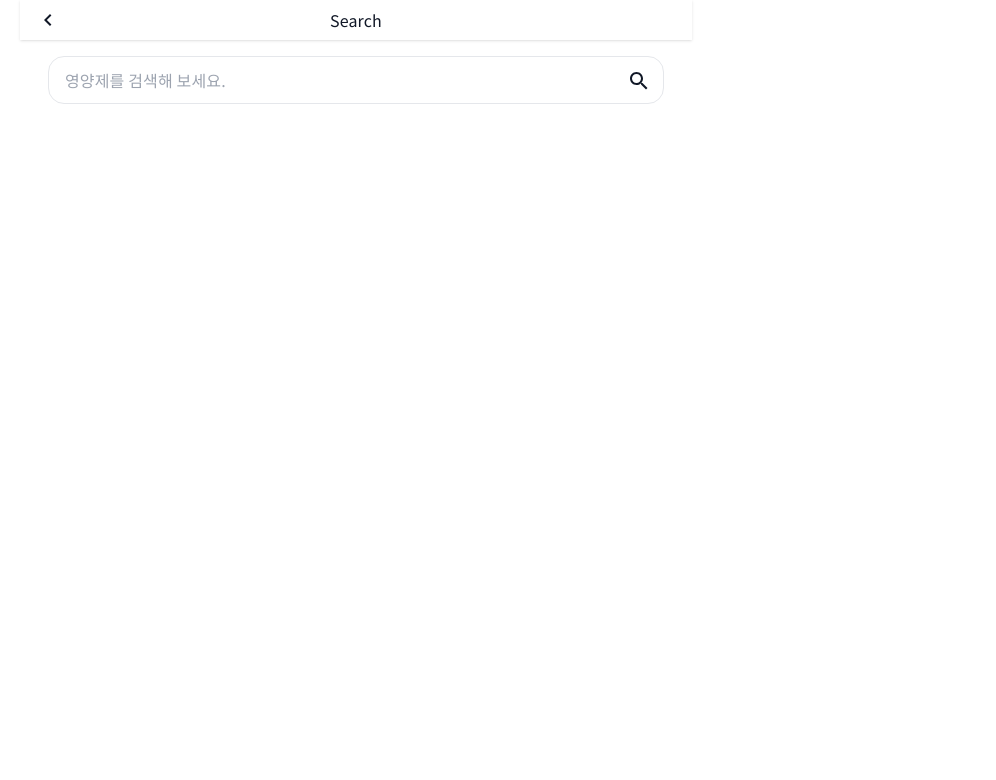
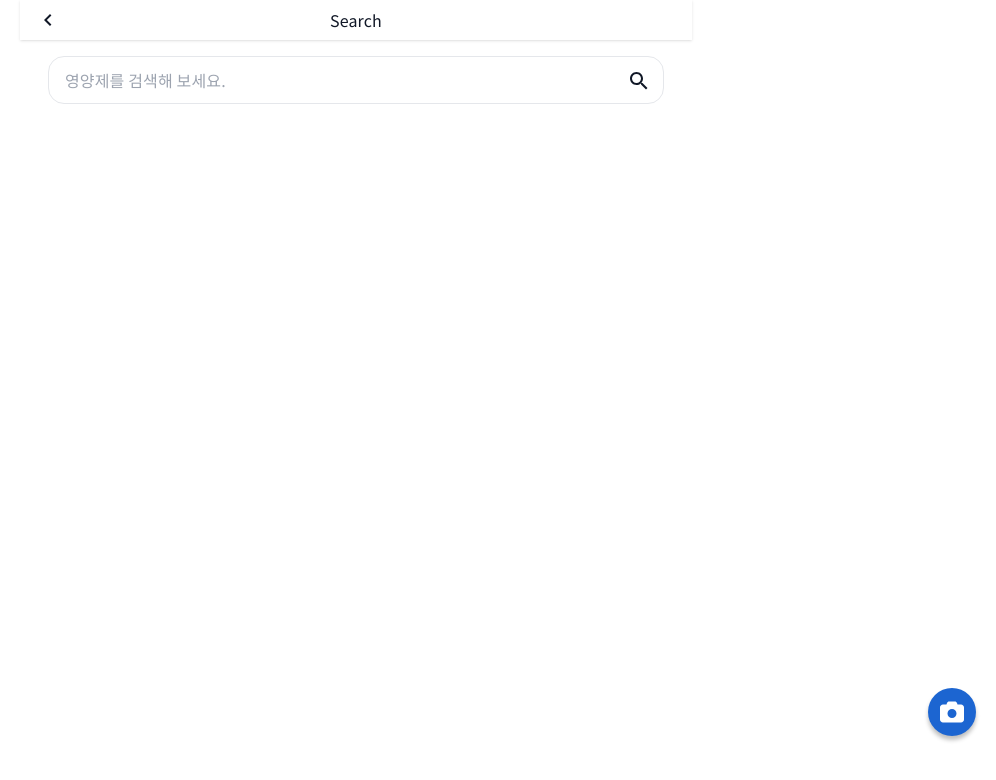
Before and after one commit to swm13-alchemy/alchemy_front_web, a Next.js app: page /search in a window 1280 px wide. Shown: the top 780 px of the page, without its empty margins (284-1280 px from the left). Built offline with nearby package versions, Linux system fonts and the light colour scheme.

Commit message:
간단 수정 사항

```diff
--- a/pages/search.tsx
+++ b/pages/search.tsx
@@ -9,6 +9,7 @@ import { NextPage } from 'next'
 import { arrayIsNotEmpty } from '../utils/functions/arrayIsNotEmpty'
 import Image from 'next/image'
 import noSearchResult from '../public/asset/image/noSearchResult.png'
+import PillLenseFNB from '../components/layout/PillLenseFNB'
 
 const Search: NextPage = () => {
   const router = useRouter()
@@ -81,6 +82,8 @@ const Search: NextPage = () => {
           <Image src={noSearchResult} className='object-cover' layout='fill' />
         </div>
       )}
+
+      <PillLenseFNB />
     </div>
   )
 }
--- a/utils/airtable.ts
+++ b/utils/airtable.ts
@@ -6,7 +6,7 @@ const base = new Airtable({apiKey: process.env.AIRTABLE_API_KEY}).base('app9Twnw
 export const postAirTable = (userId: string, customerText: string) => base('customer-service').create([
   {
     "fields": {
-      "Name": userId,
+      "UserId": userId,
       "Status": "To do",
       "Priority": "Medium",
       "Text": customerText,
```
